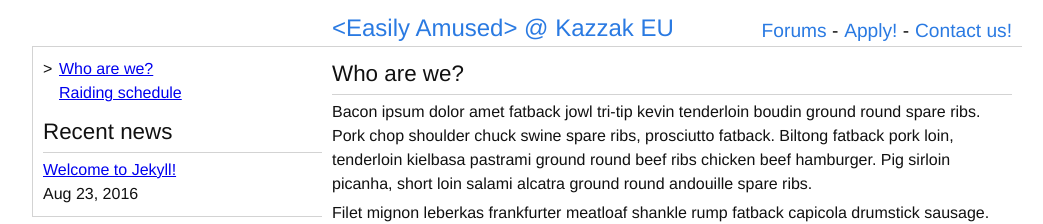
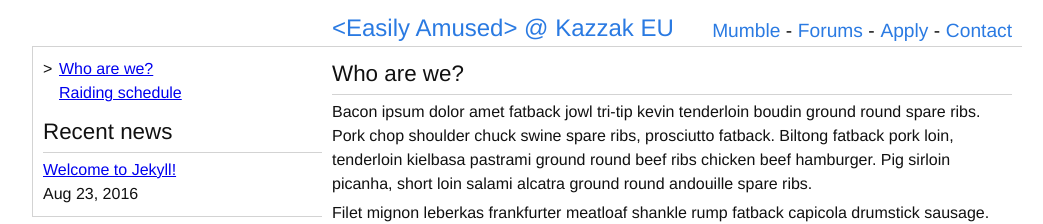
Before and after one commit to nightkr/easily-amused-website, a Jekyll site: the page built from index.html, in a window 1280 px wide. Shown: the top 224 px of the page, without its empty margins (118-1161 px from the left). Built offline with Jekyll 4.4.1, drawn with Linux system fonts in a browser that asks for light colours.

Commit message:
Deleted about page, added mumble link

```diff
--- a/_layouts/default.html
+++ b/_layouts/default.html
@@ -11,9 +11,10 @@
     <div class="spacer"></div>
     <nav class="topbar">
         <ul>
+            <li><a href="mumble://amused.ninja">Mumble</a></li>
             <li><a href="http://example.com/">Forums</a></li>
-            <li><a href="http://example.com/">Apply!</a></li>
-            <li><a href="http://example.com/">Contact us!</a></li>
+            <li><a href="http://example.com/">Apply</a></li>
+            <li><a href="http://example.com/">Contact</a></li>
         </ul>
     </nav>
 </header>
--- a/_sass/main-real.scss
+++ b/_sass/main-real.scss
@@ -19,7 +19,7 @@ $content-width: 700px;
 $sidebar-width: 300px;
 $sidebar-margin: 10px;
 $header-title-width: 350px;
-$header-links-width: 250px;
+$header-links-width: 300px;
 
 * {
   box-sizing: border-box;
@@ -69,12 +69,10 @@ header {
     display: inline;
     font-size: 150%;
     font-weight: $base-font-weight;
-    min-width: $header-title-width;
   }
 
   .topbar {
     display: inline-block;
-    min-width: $header-links-width;
 
     ul {
       display: block;
@@ -133,6 +131,7 @@ h2 {
 
     h1 {
       flex-shrink: 0;
+      min-width: $header-title-width;
     }
 
     .spacer {
@@ -140,6 +139,7 @@ h2 {
     }
 
     .topbar {
+      min-width: $header-links-width;
       align-self: flex-end;
       text-align: right;
       font-size: 120%;
```
Also changed, not shown: about.md (deleted, +0 -7 lines).
